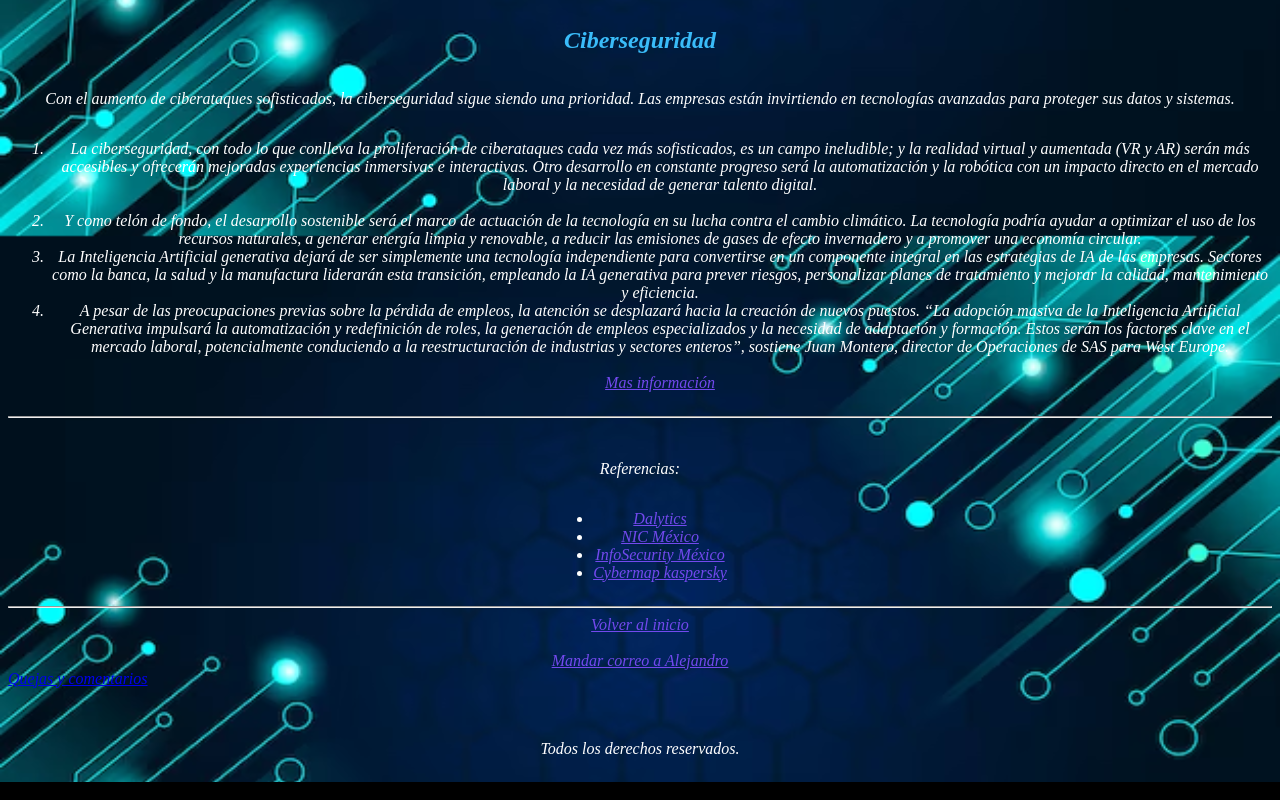
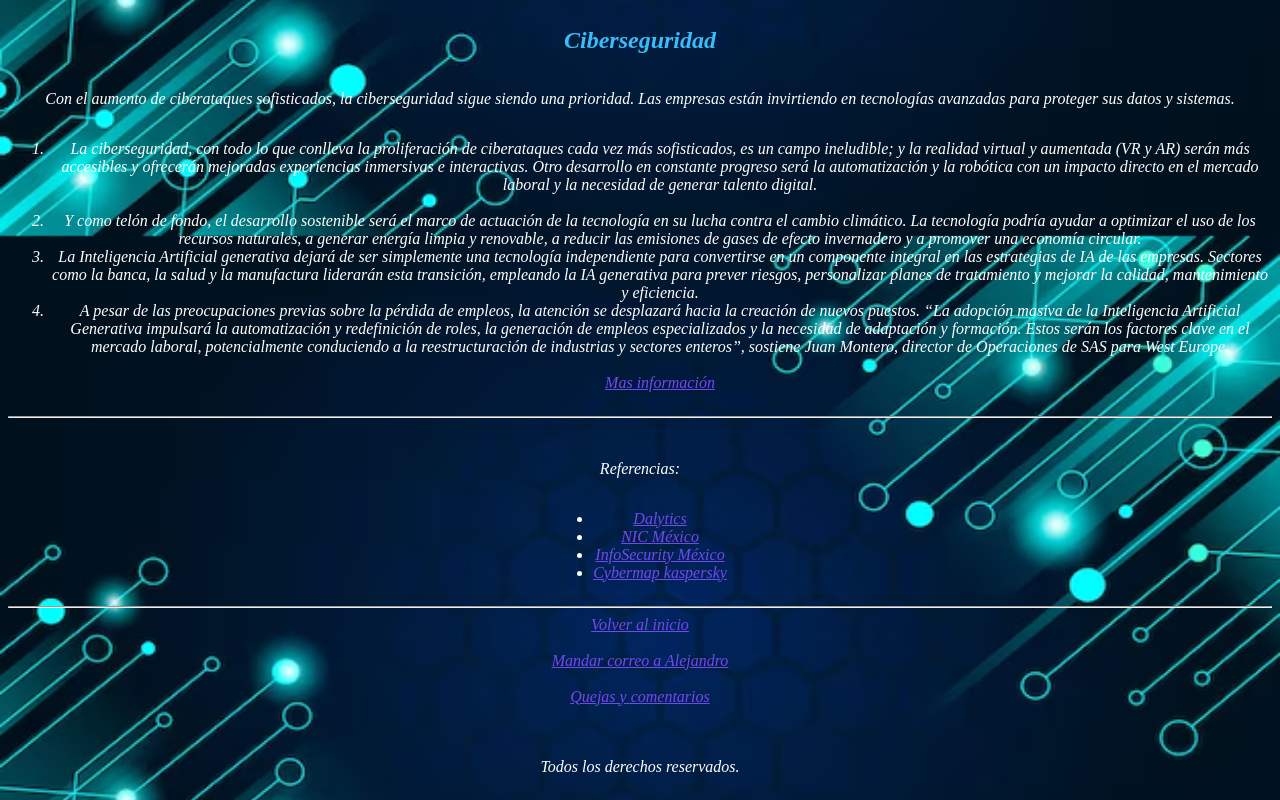
Before and after one commit to lBadderl/MyBloglBadderl, a plain HTML site: page index.html in a window 1280 px wide. Shown: the part 564-1364 px from the top of the page. Drawn offline with Linux system fonts and the light colour scheme.

```diff
--- a/index.html
+++ b/index.html
@@ -48,8 +48,9 @@
         <a href="#inicio" style="color: hsl(255, 83%, 61%);">Volver al inicio</a>
         <br>
         <a href="mailto:oarjalejandro@gmail.com" style="color: hsl(255, 83%, 61%);">Mandar correo a Alejandro</a>
+        <br>
+        <a href="Contacto.html" style="color: hsl(255, 83%, 61%);">Quejas y comentarios</a>
     </div>
-    <a href="Contacto.html">Quejas y comentarios</a>
 </body>
 <div id="foot-er">
     <br><br>
```
